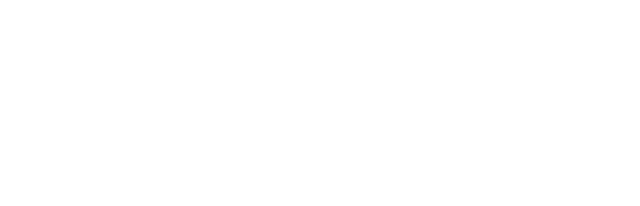
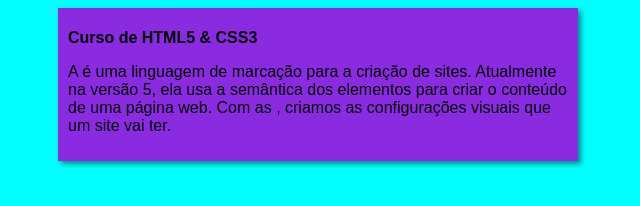
Before and after one commit to francislopes/html-project, a plain HTML site: page curso-html.html in a window 1280 px wide. Shown: the whole page, without its empty margins (322-962 px from the left). Drawn offline with Linux system fonts and the light colour scheme.

Commit message:
Aba http

```diff
--- a/curso-html.html
+++ b/curso-html.html
@@ -1,12 +1,21 @@
 <!DOCTYPE html>
-<html lang="en">
+<html lang="pt-br">
 <head>
     <meta charset="UTF-8">
     <meta http-equiv="X-UA-Compatible" content="IE=edge">
     <meta name="viewport" content="width=device-width, initial-scale=1.0">
-    <title>Document</title>
+    <title>Curso de HTML</title>
+    <link rel="stylesheet" href="estilos/style.css">
 </head>
 <body>
+    <main>
+        <header>
+            <h1>Curso de HTML5 & CSS3</h1>
+        </header>
+        <article>
+            <p>A <abbr title="HiperText Markup Language"></abbr> é uma linguagem de marcação para a criação de sites. Atualmente na versão 5, ela usa a semântica dos elementos para criar o conteúdo de uma página web. Com as <abbr title="Cascading Style Sheets"></abbr>, criamos as configurações visuais que um site vai ter.</p>
+        </article>
+    </main>
 
 </body>
 </html>
```
Also changed, not shown: curso-js.html (+3 -2 lines), index.html (+2 -0 lines).
